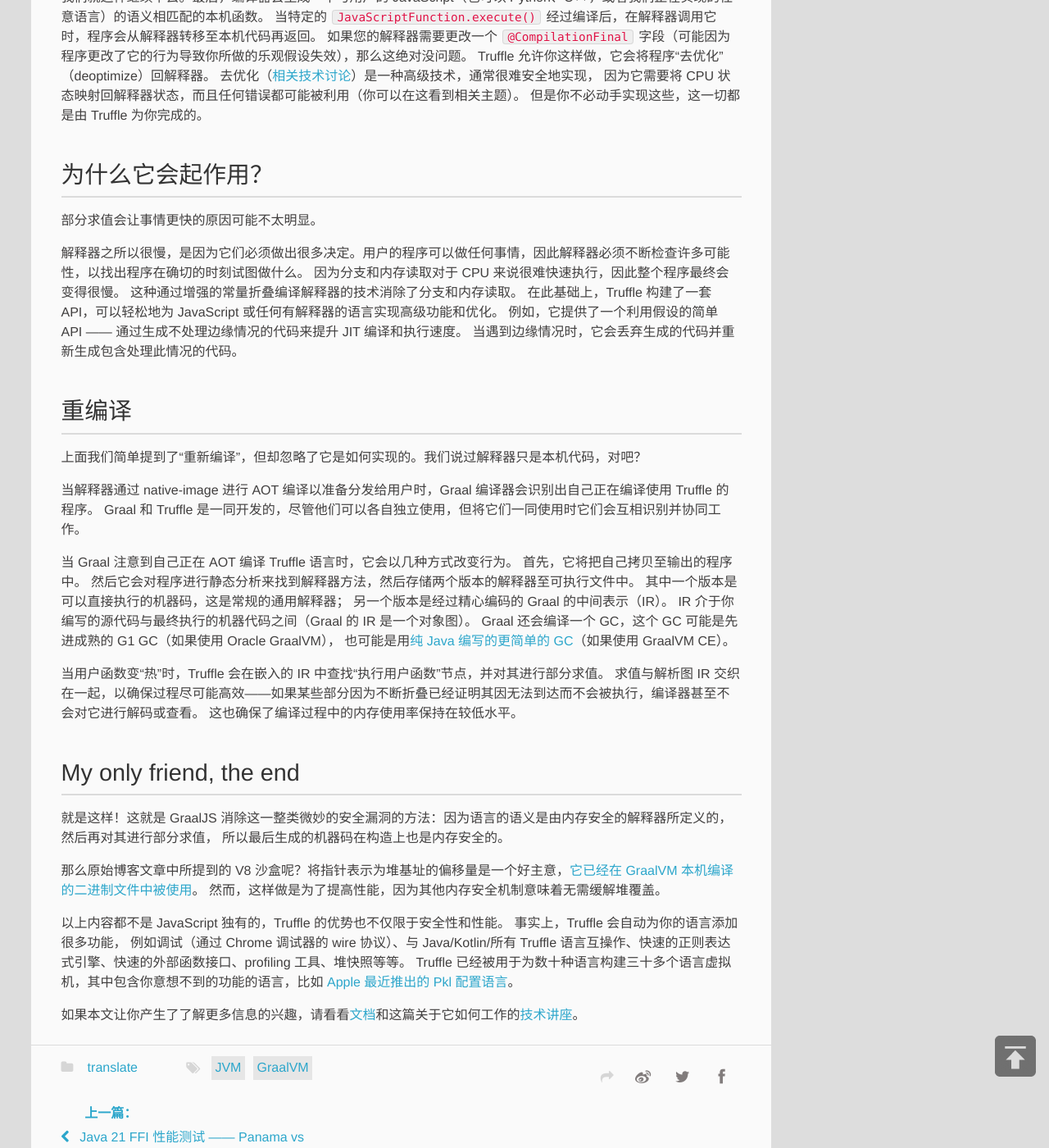
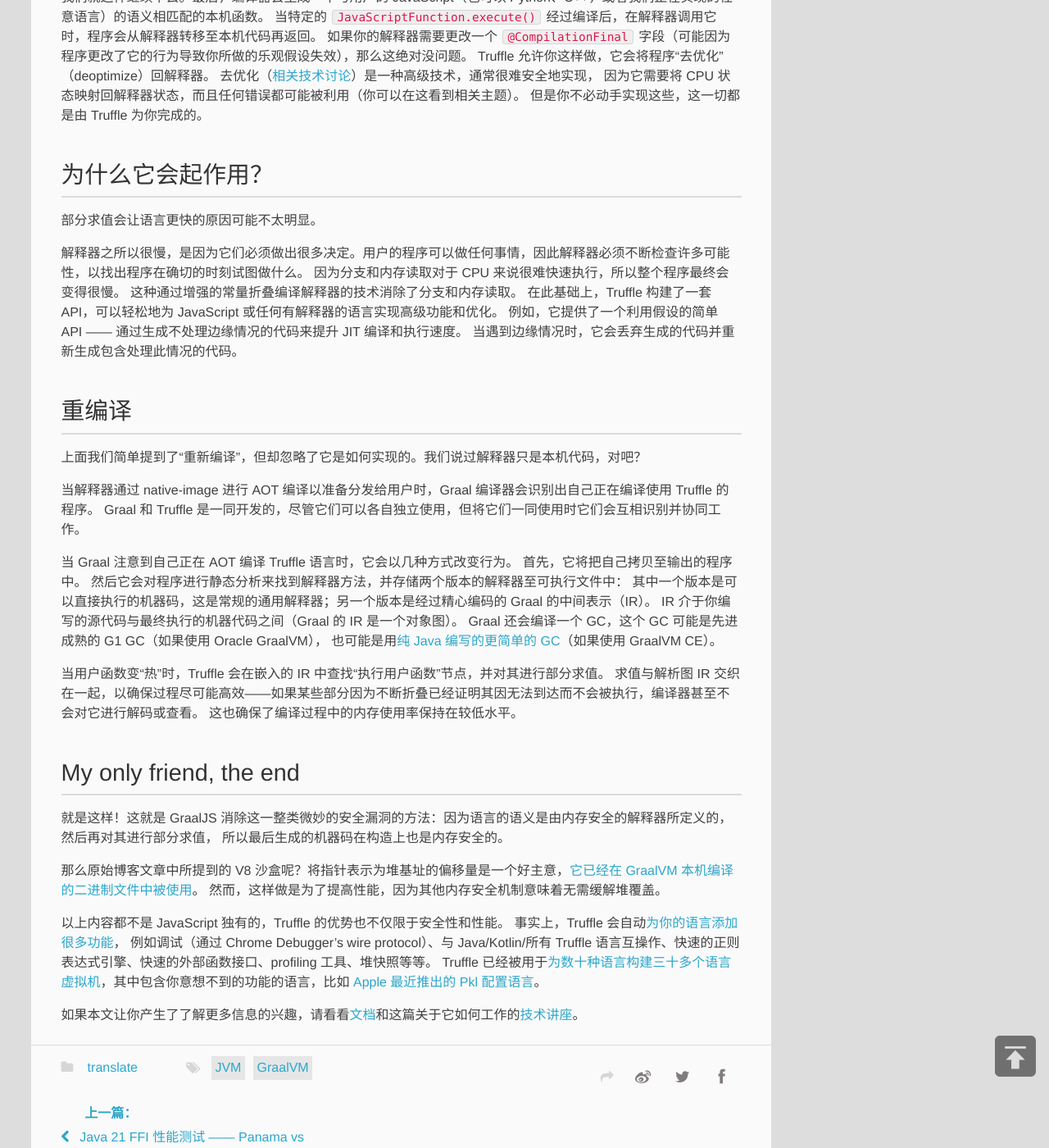
Before and after one commit to Glavo/glavo.github.io, a Jekyll site: the page built from _posts/2024-06-08-memory-safe-jit.md, in a window 1280 px wide and 1400 px high, scrolled down 3167 px. Shown: the whole window at 82% size. Built offline with Jekyll 4.4.1, drawn with Linux system fonts in a browser that asks for light colours; a script that is not in the unit is left out; comment, search, counter and statistics services are not loaded.

Commit message:
update 2024-06-08-memory-safe-jit

```diff
--- a/_posts/2024-06-08-memory-safe-jit.md
+++ b/_posts/2024-06-08-memory-safe-jit.md
@@ -152,7 +152,7 @@ Object execute() {
 
 我们就这样继续下去。最后，编译器会生成一个与用户的 JavaScript（也可以 Python、C++，或者我们正在实现的任意语言）的语义相匹配的本机函数。
 当特定的 `JavaScriptFunction.execute()` 经过编译后，在解释器调用它时，程序会从解释器转移至本机代码再返回。
-如果您的解释器需要更改一个 `@CompilationFinal` 字段（可能因为程序更改了它的行为导致你所做的乐观假设失效），那么这绝对没问题。
+如果你的解释器需要更改一个 `@CompilationFinal` 字段（可能因为程序更改了它的行为导致你所做的乐观假设失效），那么这绝对没问题。
 Truffle 允许你这样做，它会将程序“去优化”（deoptimize）回解释器。
 去优化（[相关技术讨论](https://www.youtube.com/watch?v=pksRrON5XfU&t=3259s)）是一种高级技术，通常很难安全地实现，
 因为它需要将 CPU 状态映射回解释器状态，而且任何错误都可能被利用（你可以在这看到相关主题）。
@@ -160,11 +160,11 @@ Truffle 允许你这样做，它会将程序“去优化”（deoptimize）回
 
 ## 为什么它会起作用？
 
-部分求值会让事情更快的原因可能不太明显。
+部分求值会让语言更快的原因可能不太明显。
 
 
 解释器之所以很慢，是因为它们必须做出很多决定。用户的程序可以做任何事情，因此解释器必须不断检查许多可能性，以找出程序在确切的时刻试图做什么。
-因为分支和内存读取对于 CPU 来说很难快速执行，因此整个程序最终会变得很慢。
+因为分支和内存读取对于 CPU 来说很难快速执行，所以整个程序最终会变得很慢。
 这种通过增强的常量折叠编译解释器的技术消除了分支和内存读取。
 在此基础上，Truffle 构建了一套 API，可以轻松地为 JavaScript 或任何有解释器的语言实现高级功能和优化。
 例如，它提供了一个利用假设的简单 API —— 通过生成不处理边缘情况的代码来提升 JIT 编译和执行速度。
@@ -175,13 +175,12 @@ Truffle 允许你这样做，它会将程序“去优化”（deoptimize）回
 上面我们简单提到了“重新编译”，但却忽略了它是如何实现的。我们说过解释器只是本机代码，对吧？
 
 当解释器通过 native-image 进行 AOT 编译以准备分发给用户时，Graal 编译器会识别出自己正在编译使用 Truffle 的程序。
-Graal 和 Truffle 是一同开发的，尽管他们可以各自独立使用，但将它们一同使用时它们会互相识别并协同工作。
+Graal 和 Truffle 是一同开发的，尽管它们可以各自独立使用，但将它们一同使用时它们会互相识别并协同工作。
 
 当 Graal 注意到自己正在 AOT 编译 Truffle 语言时，它会以几种方式改变行为。
 首先，它将把自己拷贝至输出的程序中。
-然后它会对程序进行静态分析来找到解释器方法，然后存储两个版本的解释器至可执行文件中。
-其中一个版本是可以直接执行的机器码，这是常规的通用解释器；
-另一个版本是经过精心编码的 Graal 的中间表示（IR）。
+然后它会对程序进行静态分析来找到解释器方法，并存储两个版本的解释器至可执行文件中：
+其中一个版本是可以直接执行的机器码，这是常规的通用解释器；另一个版本是经过精心编码的 Graal 的中间表示（IR）。
 IR 介于你编写的源代码与最终执行的机器代码之间（Graal 的 IR 是一个对象图）。
 Graal 还会编译一个 GC，这个 GC 可能是先进成熟的 G1 GC（如果使用 Oracle GraalVM），
 也可能是用[纯 Java 编写的更简单的 GC](https://github.com/oracle/graal/tree/master/substratevm/src/com.oracle.svm.core.genscavenge/src/com/oracle/svm/core/genscavenge)（如果使用 GraalVM CE）。
@@ -199,8 +198,8 @@ Graal 还会编译一个 GC，这个 GC 可能是先进成熟的 G1 GC（如果
 然而，这样做是为了提高性能，因为其他内存安全机制意味着无需缓解堆覆盖。
 
 以上内容都不是 JavaScript 独有的，Truffle 的优势也不仅限于安全性和性能。
-事实上，Truffle 会自动为你的语言添加很多功能，
-例如调试（通过 Chrome 调试器的 wire 协议）、与 Java/Kotlin/所有 Truffle 语言互操作、快速的正则表达式引擎、快速的外部函数接口、profiling 工具、堆快照等等。
-Truffle 已经被用于为数十种语言构建三十多个语言虚拟机，其中包含你意想不到的功能的语言，比如 [Apple 最近推出的 Pkl 配置语言](https://pkl-lang.org/index.html)。
+事实上，Truffle 会自动[为你的语言添加很多功能](https://www.graalvm.org/latest/graalvm-as-a-platform/language-implementation-framework/)，
+例如调试（通过 Chrome Debugger’s wire protocol）、与 Java/Kotlin/所有 Truffle 语言互操作、快速的正则表达式引擎、快速的外部函数接口、profiling 工具、堆快照等等。
+Truffle 已经被用于[为数十种语言构建三十多个语言虚拟机](https://www.graalvm.org/latest/graalvm-as-a-platform/language-implementation-framework/Languages/)，其中包含你意想不到的功能的语言，比如 [Apple 最近推出的 Pkl 配置语言](https://pkl-lang.org/index.html)。
 
 如果本文让你产生了了解更多信息的兴趣，请看看[文档](https://www.graalvm.org/latest/graalvm-as-a-platform/language-implementation-framework/)和这篇关于它如何工作的[技术讲座](https://www.youtube.com/watch?v=pksRrON5XfU)。
```
